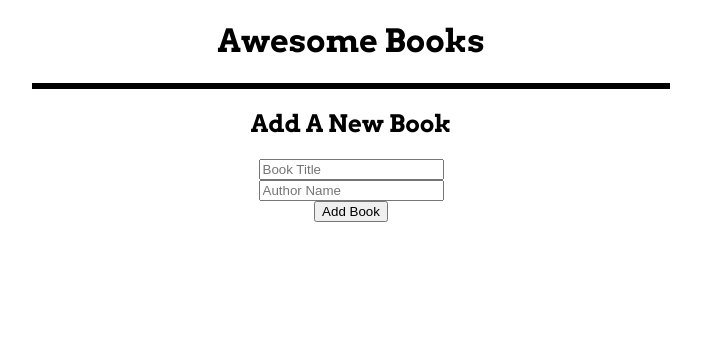
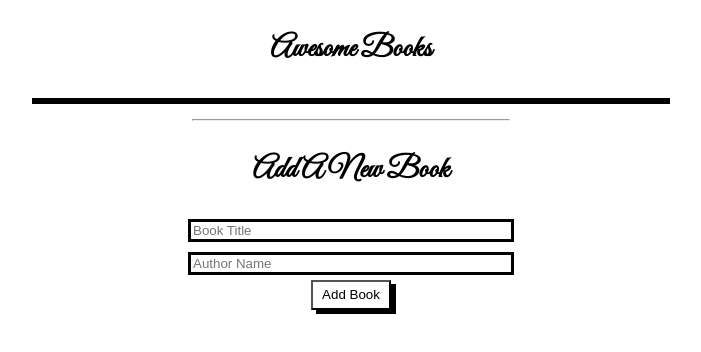
Before and after one commit to zamcham/Awesome-Books, a website: page index.html in a window 1280 px wide. Shown: the whole page, without its empty margins (289-990 px from the left). Drawn offline with Linux system fonts and the light colour scheme.

```diff
--- a/index.html
+++ b/index.html
@@ -8,7 +8,7 @@
     <script src="index.js" defer></script>
     <link rel="stylesheet" href="./style.css">
     <style>
-        @import url('https://fonts.googleapis.com/css2?family=Arvo:wght@400;700&family=Inter:wght@100;300;400;500;900&display=swap');
+        @import url('https://fonts.googleapis.com/css2?family=Alegreya+Sans+SC:wght@500;800&family=Great+Vibes&display=swap');
     </style>
 </head>
 <body>
@@ -19,13 +19,16 @@
     </div>
     <template id="bookInfoTemplate">
         <div class="book">
-          <h4></h4>
-          <p></p>
+            <div class="bookTitleAuthor">
+                <h4></h4>
+                <span>by</span>
+                <p></p>
+            </div>
           <button class="removeButton">Remove</button>
         </div>
     </template>
-    </template>
-    <div class="container" id="addBookForm">
+    <div class="container addBookForm">
+        <hr>
         <h2>Add A New Book</h2>
         <form>
             <input type="text" id="bookTitle" placeholder="Book Title"><br />
--- a/style.css
+++ b/style.css
@@ -1,10 +1,37 @@
+html {
+  font-size: 62.5%;
+}
+
+button {
+  height: 3rem;
+  width: 8rem;
+  margin: 0 1rem;
+  background-color: white;
+  box-shadow: 5px 4px black;
+}
+
+h1,
+h2 {
+  font-size: 3rem;
+}
+
+hr {
+  width: 50%;
+}
+
 .container {
-  font-family: 'Arvo', serif;
+  font-family: 'Great Vibes', cursive;
   text-align: center;
+  width: 50%;
+  margin: auto;
+  display: flex;
+  flex-direction: column;
+  justify-content: center;
+  margin: 1rem auto;
 }
 
 .booksContainer {
-  background-color: gray;
+  font-size: 1.5rem;
   width: 50%;
   display: flex;
   flex-direction: column;
@@ -15,4 +42,28 @@
 .book {
   display: flex;
   justify-content: space-between;
+  height: 4rem;
 }
+
+.book:nth-child(even) {
+  background-color: #c7d6d8;
+}
+
+.bookTitleAuthor {
+  display: flex;
+  align-items: center;
+}
+
+.bookTitleAuthor > * {
+  margin: 0 0.3rem;
+}
+
+.addBookForm input {
+  width: 50%;
+  margin: 0.5rem 0;
+  border: solid black 3px;
+}
+
+.addBookForm button {
+  margin: auto;
+}
```
